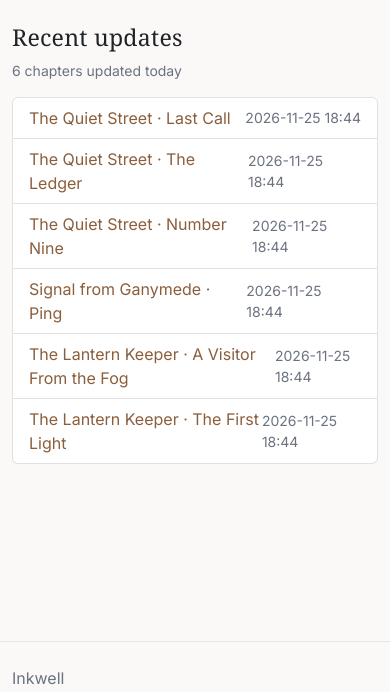
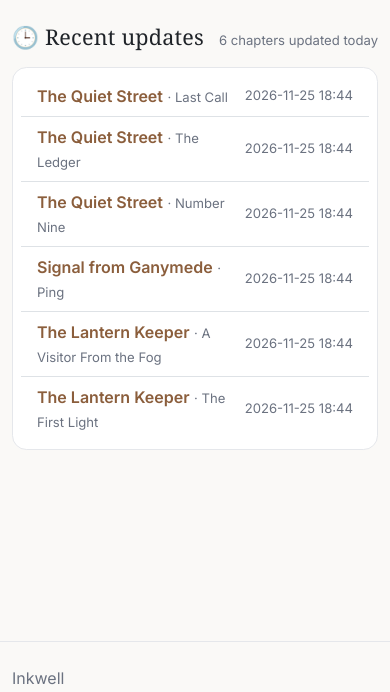
Before and after one commit to StrikeAtZeroHour/cs3383-web-novel-platform, a Django app: page /recent/ in a window 390 px wide. Shown: the part 57-749 px from the top of the page. Run offline with Django 5.2, Linux system fonts and the light colour scheme; data comes from the database, SQL or seed files in the repository.

Commit message:
Polish remaining pages: notifications/recent/toc cards + empty states, collapsible mobile filter with always-on result count, form templates use surface-card for widget styling

```diff
--- a/src/templates/novels/chapter_form.html
+++ b/src/templates/novels/chapter_form.html
@@ -14,7 +14,7 @@
       {% if chapter %}{% trans "Edit chapter" %}{% else %}{% trans "Add chapter" %}{% endif %}
     </h1>
 
-    <form method="post" novalidate>
+    <form method="post" novalidate class="surface-card p-3 p-md-4">
       {% csrf_token %}
       {% if form.non_field_errors %}
         <div class="alert alert-danger">{{ form.non_field_errors }}</div>
--- a/src/templates/novels/novel_form.html
+++ b/src/templates/novels/novel_form.html
@@ -8,7 +8,7 @@
   <div class="col-12 col-lg-8">
     <h1 class="h3 mb-4">{% if is_new %}{% trans "New novel" %}{% else %}{% trans "Edit novel" %}{% endif %}</h1>
 
-    <form method="post" enctype="multipart/form-data" novalidate>
+    <form method="post" enctype="multipart/form-data" novalidate class="surface-card p-3 p-md-4">
       {% csrf_token %}
       {% if form.non_field_errors %}
         <div class="alert alert-danger">{{ form.non_field_errors }}</div>
--- a/src/templates/novels/recent.html
+++ b/src/templates/novels/recent.html
@@ -2,16 +2,23 @@
 {% load i18n %}
 {% block title %}{% trans "Recent updates" %}{% endblock %}
 {% block content %}
-<h1 class="h3 mb-2">{% trans "Recent updates" %}</h1>
-<p class="text-muted-sm mb-3">{% blocktrans count n=todays_count %}{{ n }} chapter updated today{% plural %}{{ n }} chapters updated today{% endblocktrans %}</p>
-<ul class="list-group">
-  {% for chapter in chapters %}
-    <li class="list-group-item d-flex justify-content-between align-items-center">
-      <a class="text-decoration-none" href="{{ chapter.get_absolute_url }}">{{ chapter.novel.title }} · {{ chapter.title }}</a>
-      <span class="text-muted-sm">{{ chapter.created_at|date:"Y-m-d H:i" }}</span>
-    </li>
-  {% empty %}
-    <li class="list-group-item text-muted">{% trans "No updates yet." %}</li>
-  {% endfor %}
-</ul>
+<div class="section-head" style="margin-top:0;">
+  <h1 class="h4 mb-0">🕒 {% trans "Recent updates" %}</h1>
+  <span class="meta-sm">{% blocktrans count n=todays_count %}{{ n }} chapter updated today{% plural %}{{ n }} chapters updated today{% endblocktrans %}</span>
+</div>
+<div class="surface-card p-2 p-md-3">
+  <ul class="list-group list-group-flush">
+    {% for chapter in chapters %}
+      <li class="list-group-item d-flex justify-content-between align-items-center gap-2">
+        <a class="text-decoration-none flex-grow-1" href="{{ chapter.get_absolute_url }}">
+          <span class="fw-semibold">{{ chapter.novel.title }}</span>
+          <span class="meta-sm">· {{ chapter.title }}</span>
+        </a>
+        <span class="meta-sm text-nowrap">{{ chapter.created_at|date:"Y-m-d H:i" }}</span>
+      </li>
+    {% empty %}
+      <li class="list-group-item border-0"><div class="empty-state"><span class="emoji">🕒</span>{% trans "No updates yet." %}</div></li>
+    {% endfor %}
+  </ul>
+</div>
 {% endblock %}
```
Also changed, not shown: src/templates/interaction/notifications.html (+16 -11 lines), src/templates/novels/novel_list.html (+8 -4 lines), src/templates/novels/toc.html (+22 -14 lines).
